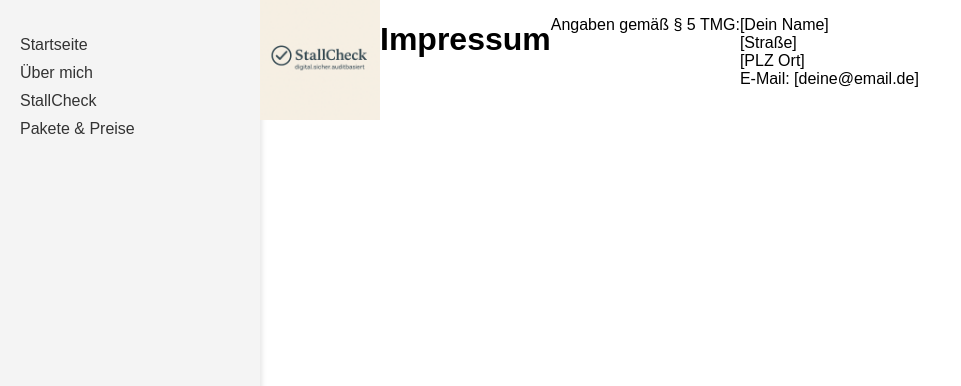
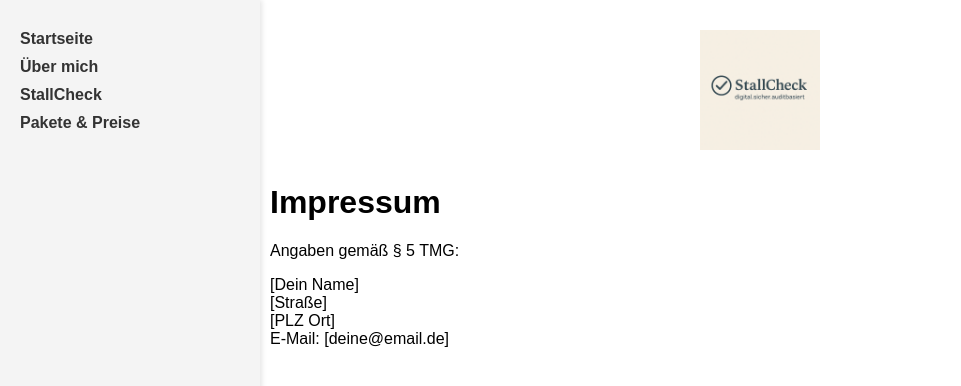
Before and after one commit to Kerstin78/stallcheck, a Jekyll site: the page built from impressum.md, in a window 1280 px wide and 900 px high. Shown: the top 386 px of the window, without its empty margins (0-961 px from the left). Built offline with Jekyll 4.4.1, drawn with Linux system fonts in a browser that asks for light colours.

Commit message:
Update default.html

```diff
--- a/_layouts/default.html
+++ b/_layouts/default.html
@@ -1,26 +1,32 @@
 <!DOCTYPE html>
 <html lang="de">
   <head>
-    <meta charset="UTF-8">
+    <meta charset="UTF-8" />
     <title>{{ page.title }}</title>
-    <link rel="stylesheet" href="{{ "/assets/css/style.css" | relative_url }}">
+    <link rel="stylesheet" href="{{ "/assets/css/style.css" | relative_url }}" />
     <style>
       body {
         display: flex;
         font-family: Arial, sans-serif;
         margin: 0;
         padding: 0;
+        min-height: 100vh;
       }
       nav {
         width: 220px;
         background-color: #f4f4f4;
         padding: 20px;
         height: 100vh;
-        box-shadow: 2px 0 5px rgba(0,0,0,0.1);
+        box-shadow: 2px 0 5px rgba(0, 0, 0, 0.1);
+        position: fixed; /* Sidebar fixiert */
+        top: 0;
+        left: 0;
+        overflow-y: auto;
       }
       nav ul {
         list-style-type: none;
         padding: 0;
+        margin: 0;
       }
       nav ul li {
         margin: 10px 0;
@@ -28,10 +34,17 @@
       nav ul li a {
         text-decoration: none;
         color: #333;
+        font-weight: 600;
       }
-      .content {
+      nav ul li a:hover {
+        color: #007acc;
+      }
+      .main-content {
+        margin-left: 240px; /* Breite der Sidebar + etwas Abstand */
+        padding: 30px;
         flex: 1;
-        padding: 30px;
+        min-height: 100vh;
+        box-sizing: border-box;
       }
       .logo {
         text-align: center;
@@ -45,16 +58,18 @@
   <body>
     <nav>
       <ul>
-        <li><a href="/">Startseite</a></li>
-        <li><a href="/ueber-mich">Über mich</a></li>
-        <li><a href="/stallcheck">StallCheck</a></li>
-        <li><a href="/pakete">Pakete & Preise</a></li>
+        <li><a href="{{ '/' | relative_url }}">Startseite</a></li>
+        <li><a href="{{ '/ueber-mich' | relative_url }}">Über mich</a></li>
+        <li><a href="{{ '/stallcheck' | relative_url }}">StallCheck</a></li>
+        <li><a href="{{ '/pakete' | relative_url }}">Pakete & Preise</a></li>
       </ul>
     </nav>
-    <body>
-  <div class="logo">
-    <img src="/assets/logo-stallcheck.png" alt="StallCheck Logo" />
-  </div>
+
+    <div class="main-content">
+      <div class="logo">
+        <img src="{{ '/assets/logo-stallcheck.png' | relative_url }}" alt="StallCheck Logo" />
+      </div>
+
       {{ content }}
     </div>
   </body>
```
